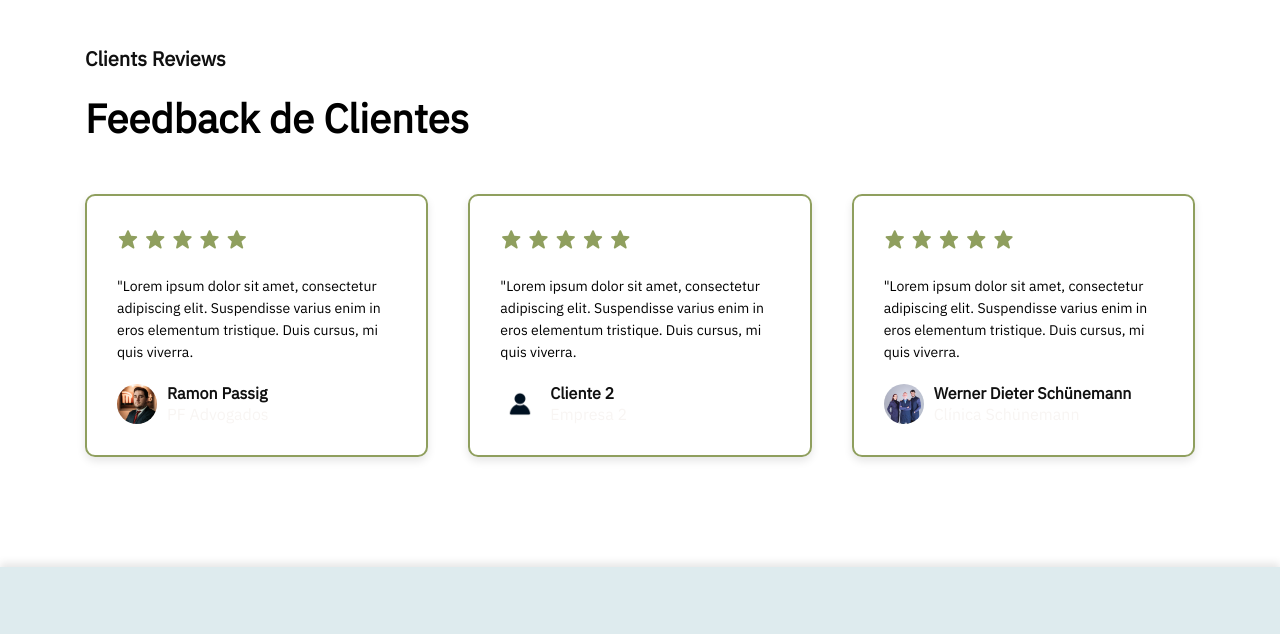
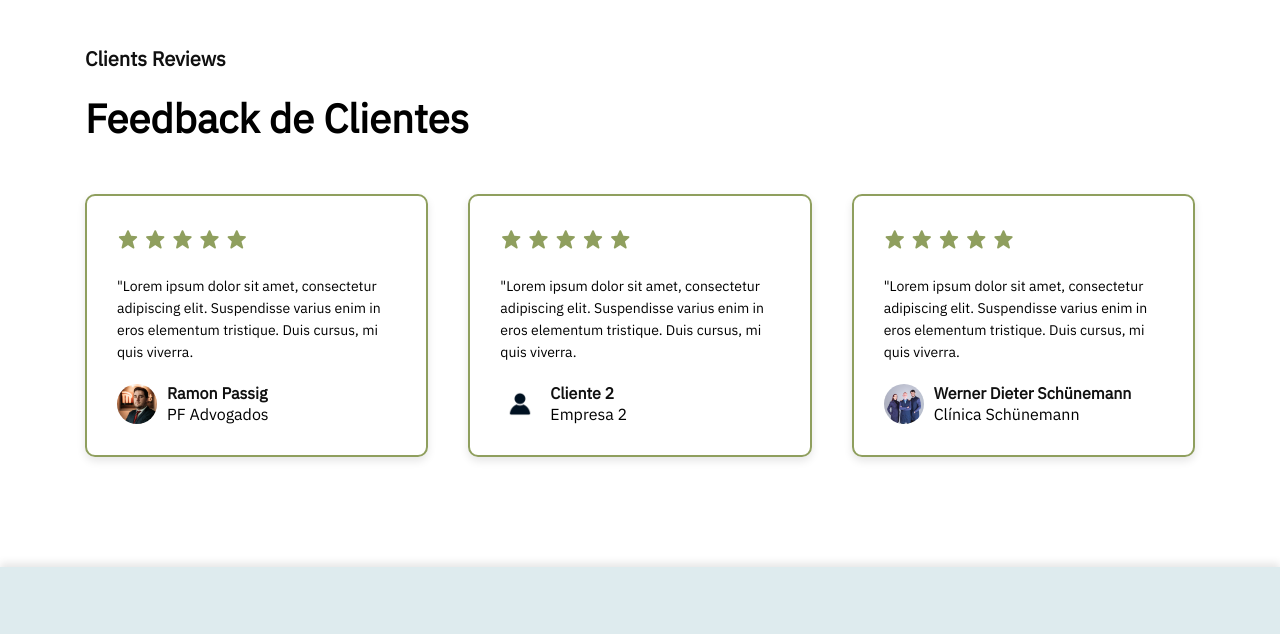
Before and after one commit to lucasschunemann/porfolio, a plain HTML site: page index.html in a window 1280 px wide. Shown: the part 3332-3966 px from the top of the page. Drawn offline with nearby package versions, Linux system fonts and the light colour scheme.

Commit message:
Update style.css

```diff
--- a/style.css
+++ b/style.css
@@ -463,7 +463,7 @@ nav button#menuButton{
 
 .info p {
     font-size: 14px;
-    color: #F8F5F3;
+    color: #000000;
     line-height: 1.5;
 }
 
@@ -526,8 +526,9 @@ nav button#menuButton{
     font-weight: bold;
 }
 
-.feedback .customers .item .user p{
+.feedback .customers .item .user .info p{
     font-size: 16px;
+    color: #000;
 }
 
 footer{
```
